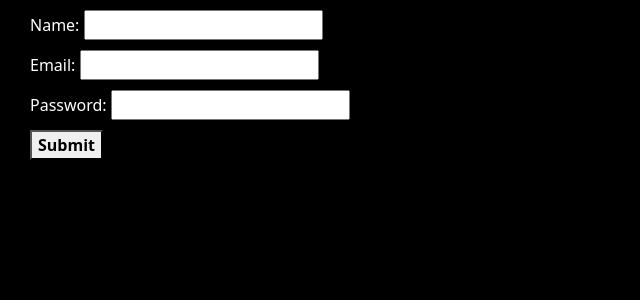
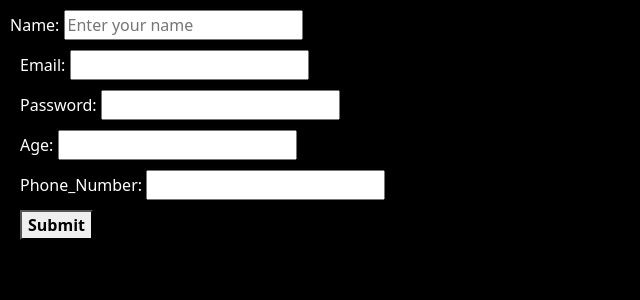
Before and after one commit to Sayali1015/React_Basics, a React (Vite) app: page / in a window 1280 px wide. Shown: the top 300 px of the page, without its empty margins (0-640 px from the left). Built offline with nearby package versions, Linux system fonts and the light colour scheme.

Commit message:
Added Multiple Input Handling

```diff
--- a/src/App.jsx
+++ b/src/App.jsx
@@ -1,7 +1,8 @@
 // import UseEffect from "./components/UseEffect";
 import  Movies from "./MovieZone/Movies";
 // import Fetch_Data_API from "./components/Fetch_Data_API";
-import Form from "./components/Form";
+// import Form from "./components/Form";
+import Multiple_Input_Handling from "./components/Multiple_Input_Handling";
 
 const App = () => {
 
@@ -12,7 +13,8 @@ const App = () => {
   {/* <Movies/> */}
   {/* <UseEffect/> */}
   {/* <Fetch_Data_API/> */}
-  <Form/>
+  {/* <Form/> */}
+  <Multiple_Input_Handling/>
 
   </>
   );
--- /dev/null
+++ b/src/components/Multiple_Input_Handling.jsx
@@ -0,0 +1,66 @@
+import React from 'react'
+import { useState } from 'react'
+
+const Multiple_Form_Handling = () => {
+  const [formdata, setFormData] = useState({
+    name: '',
+    email: '',
+    password:'',
+    age:'',
+    phone_number:''
+  });
+
+
+const onChangeHandler = (e) => {
+  const {name,value} = e.target
+
+
+
+  setFormData({...formdata, [name]:value})
+
+
+}
+
+
+const submitHandler= (e)=> {
+  e.preventDefault();
+  alert ("your form has been submitted");
+
+  console.log(formdata);
+
+  setFormData({
+    name: '',
+    email: '',
+    password:'',
+    age:'',
+    phone_number:''
+  })
+}
+
+  return (
+   <>
+   <form onSubmit={submitHandler}>
+    Name: <input name="name" value={formdata.name} placeholder="Enter your name" onChange={onChangeHandler} type="text"
+/>
+
+     <div>
+      Email: <input value={formdata.email} name='email' onChange={onChangeHandler} type="email" />
+    </div>
+     <div>
+      Password: <input value={formdata.password} name='password' onChange={onChangeHandler} type="password" />
+    </div>
+     <div>
+      Age: <input value={formdata.age} name ='age'onChange={onChangeHandler} type="number" />
+    </div>
+     <div>
+      Phone_Number: <input value={formdata.phone_number} name= 'phone_number' onChange={onChangeHandler} type="number" />
+    </div>
+    <div>
+      <button type='submit'>Submit</button>
+    </div>
+   </form>
+   </>
+  )
+}
+
+export default Multiple_Form_Handling
```
